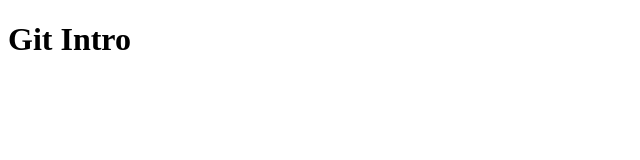
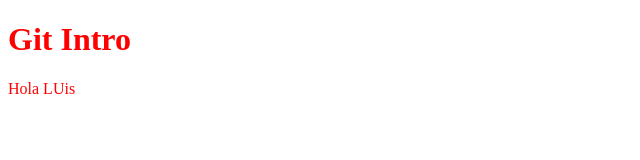
Before and after one commit to ensalcedo/bootcamp-lu-jue, a plain HTML site: page index.html in a window 1280 px wide. Shown: the whole page, without its empty margins (0-640 px from the left). Drawn offline with Linux system fonts and the light colour scheme.

Commit message:
guardar estilos e index

```diff
--- a/css/estilos.css
+++ b/css/estilos.css
@@ -0,0 +1,3 @@
+body {
+    color:red;
+}
--- a/index.html
+++ b/index.html
@@ -8,5 +8,7 @@
 </head>
 <body>
     <h1>Git Intro</h1>
+<p>Hola LUis</p>
+
 </body>
 </html>
```
